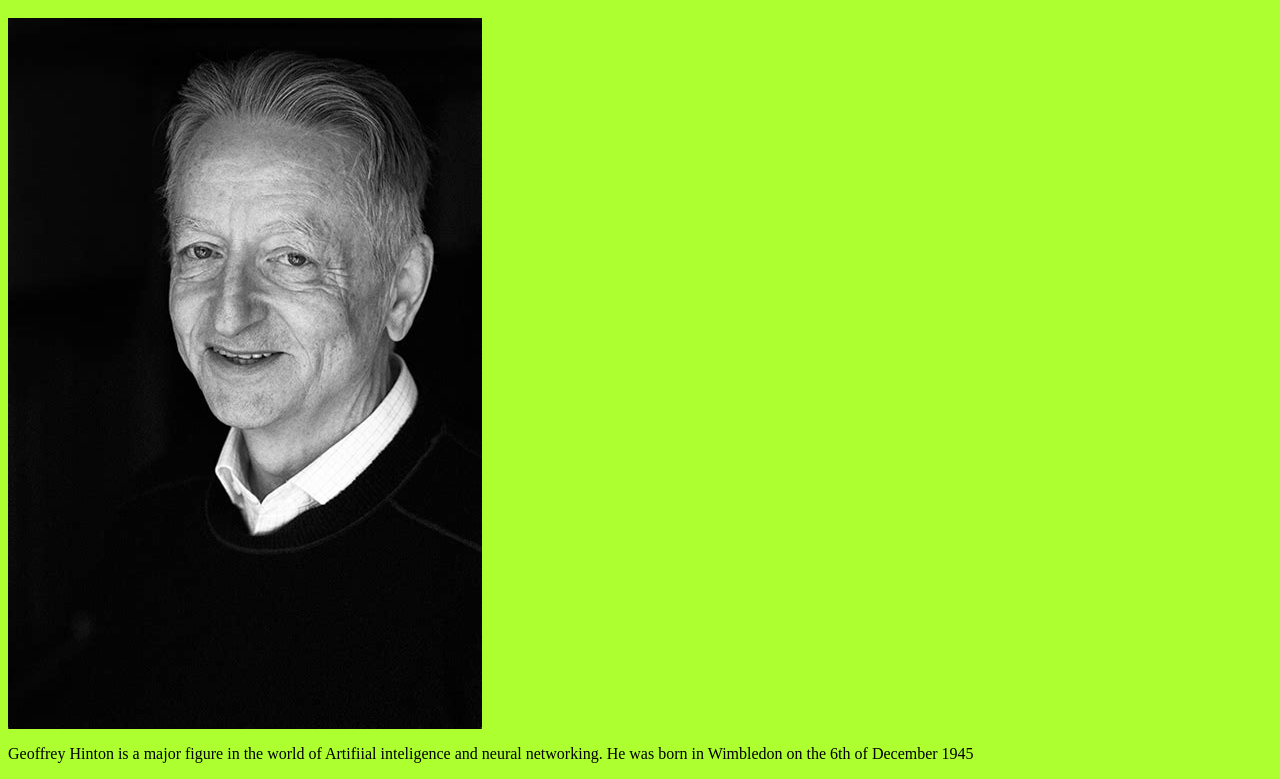
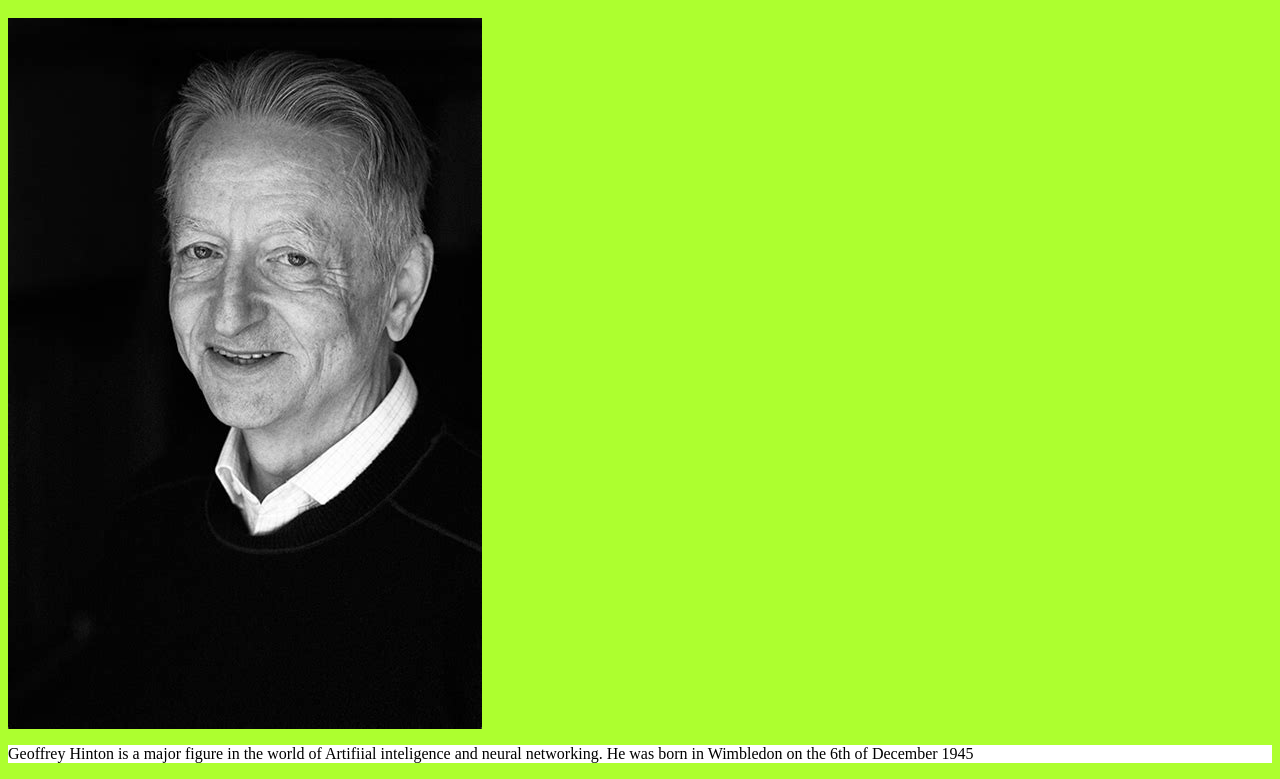
Before and after one commit to Davecastle10/people, a plain HTML site: page Geoffrey_hinton_info.html in a window 1280 px wide. Shown: the part 48-827 px from the top of the page. Drawn offline with Linux system fonts and the light colour scheme.

```diff
--- a/Geoffrey_hinton_info.html
+++ b/Geoffrey_hinton_info.html
@@ -6,7 +6,7 @@
 
     <h1>Geoffrey Hinton</h1>
     <img src="geoffrey_hinton.jpg" alt="A black and white photograph of a daperley dressed Geoffrey Hinton in his late to mid 50's sporting wisened smile.") onclick = 'alert("Geoffrey Hinton, Yoshua Bengio and Yann LeCun are widely regarded as The Godfathers of AI")'>
-    <p>Geoffrey Hinton is a major figure in the world of Artifiial inteligence and neural networking.
+    <p style="background-color:rgb(255, 255, 255);">Geoffrey Hinton is a major figure in the world of Artifiial inteligence and neural networking.
         He was born in Wimbledon on the 6th of December 1945</p>
 </body>
 </html>
```
